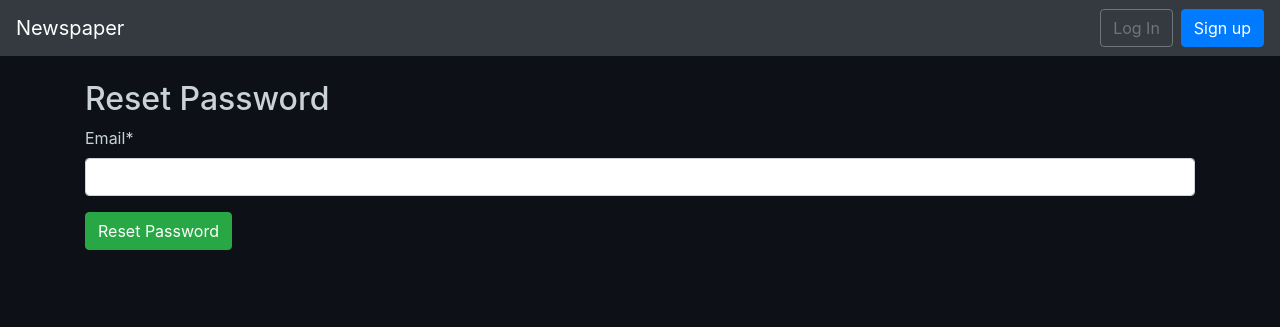
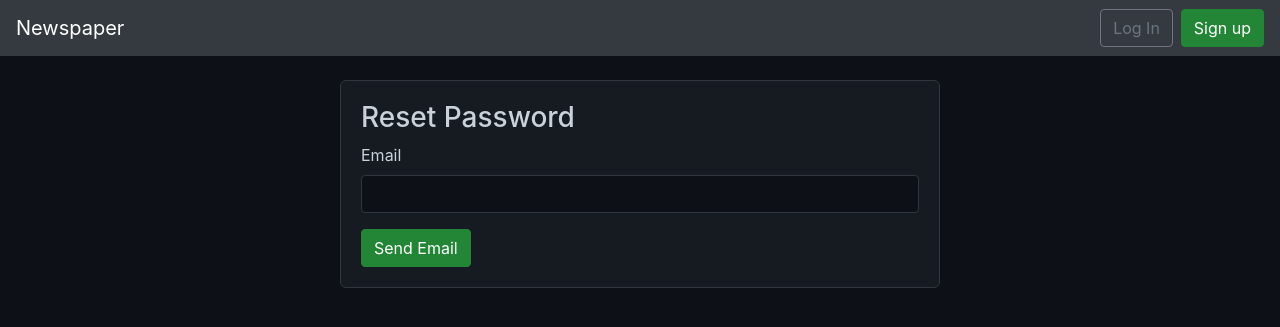
Before and after one commit to TinyPuff/newspaper-app, a Django app: page /users/password_reset/ in a window 1280 px wide. Shown: the top 327 px of the page. Run offline with Django 5.2, Linux system fonts and the light colour scheme; some libraries are stand-ins or nearby versions.

Commit message:
changed the password reset view

```diff
--- a/templates/registration/password_reset_done.html
+++ b/templates/registration/password_reset_done.html
@@ -3,6 +3,5 @@
 {% block title %}Newspaper App{% endblock title %}
 
 {% block content %}
-    <h1>Check Your Inbox.</h1>
-    <p>Your password has been changed.</p>
+    <h2>Check Your Inbox.</h2>
 {% endblock content %}
--- a/templates/registration/password_reset_form.html
+++ b/templates/registration/password_reset_form.html
@@ -4,10 +4,56 @@
 
 {% block title %}Password Reset{% endblock title %}
 
+{% block stylecontent %}
+    <style>
+        .form-container {
+            background-color: #161b22;
+            border: 1px solid #30363d;
+            border-radius: 6px;
+            padding: 20px;
+            margin: 20px auto;
+            max-width: 600px;
+        }
+        .form-control {
+            background-color: #0d1117;
+            border: 1px solid #30363d;
+            color: #c9d1d9;
+        }
+        .form-control:focus {
+            background-color: #161b22;
+            border-color: #58a6ff;
+            color: #c9d1d9;
+        }
+        .btn-primary {
+            background-color: #238636;
+            border-color: #238636;
+        }
+        .btn-primary:hover {
+            background-color: #2ea043;
+            border-color: #2ea043;
+        }
+    </style>
+{% endblock stylecontent %}
+
 {% block content %}
-    <h2>Reset Password</h2>
+    <!-- <h2>Reset Password</h2>
     <form method="post">{% csrf_token %}
         {{ form|crispy }}
         <button class="btn btn-success" type="submit">Reset Password</button>
-    </form>
+    </form> -->
+    <div class="container">
+        <div class="form-container">
+            <h3>Reset Password</h3>
+            <form method="post">
+                {% csrf_token %}
+                {{ form.non_field_errors }}
+                <div class="form-group">
+                    <label for="id_email">Email</label>
+                    {{ form.email }}
+                    {{ form.email.errors }}
+                </div>
+                <button type="submit" class="btn btn-primary">Send Email</button>
+            </form>
+        </div>
+    </div>
 {% endblock content %}
```
Also changed, not shown: templates/registration/password_reset_confirm.html (+53 -2 lines), users/forms.py (+11 -1 lines), users/views.py (+13 -4 lines).
